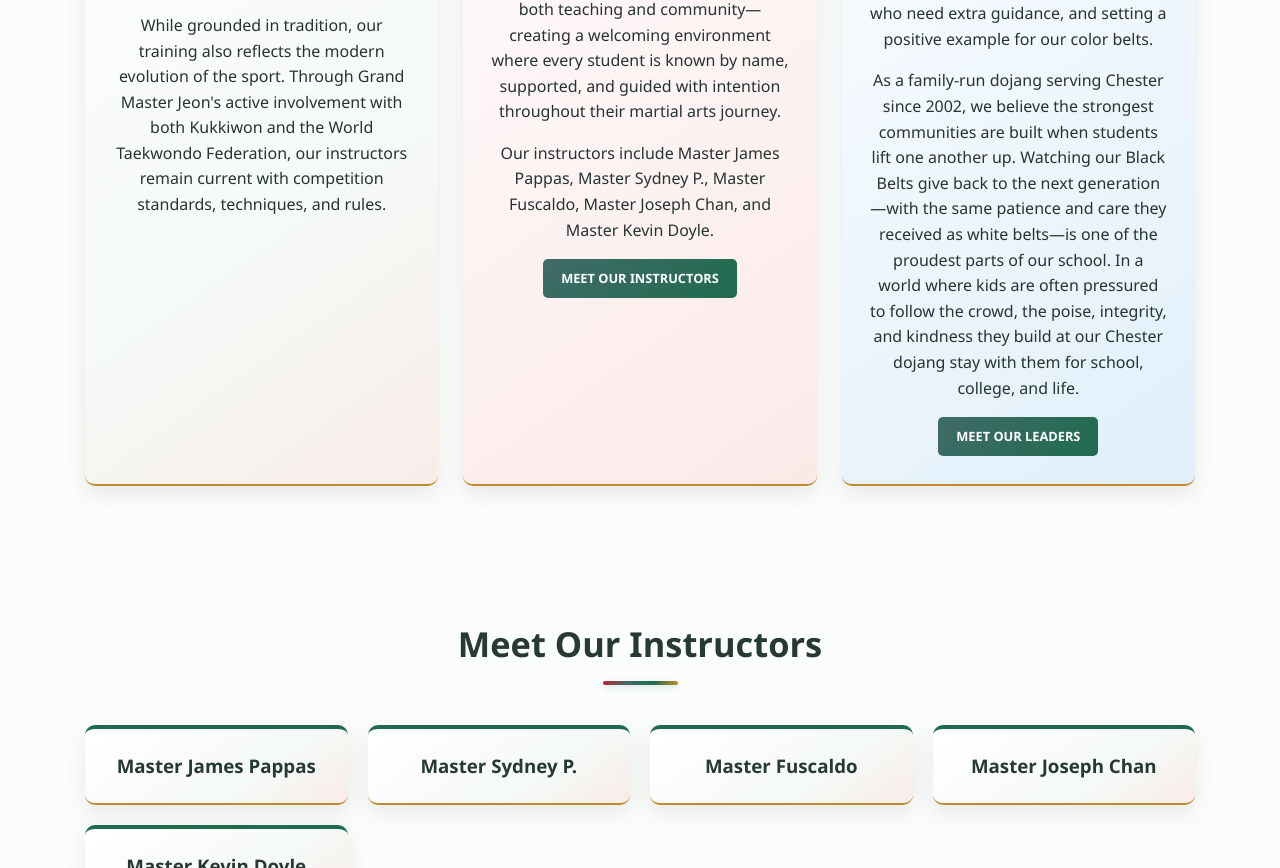
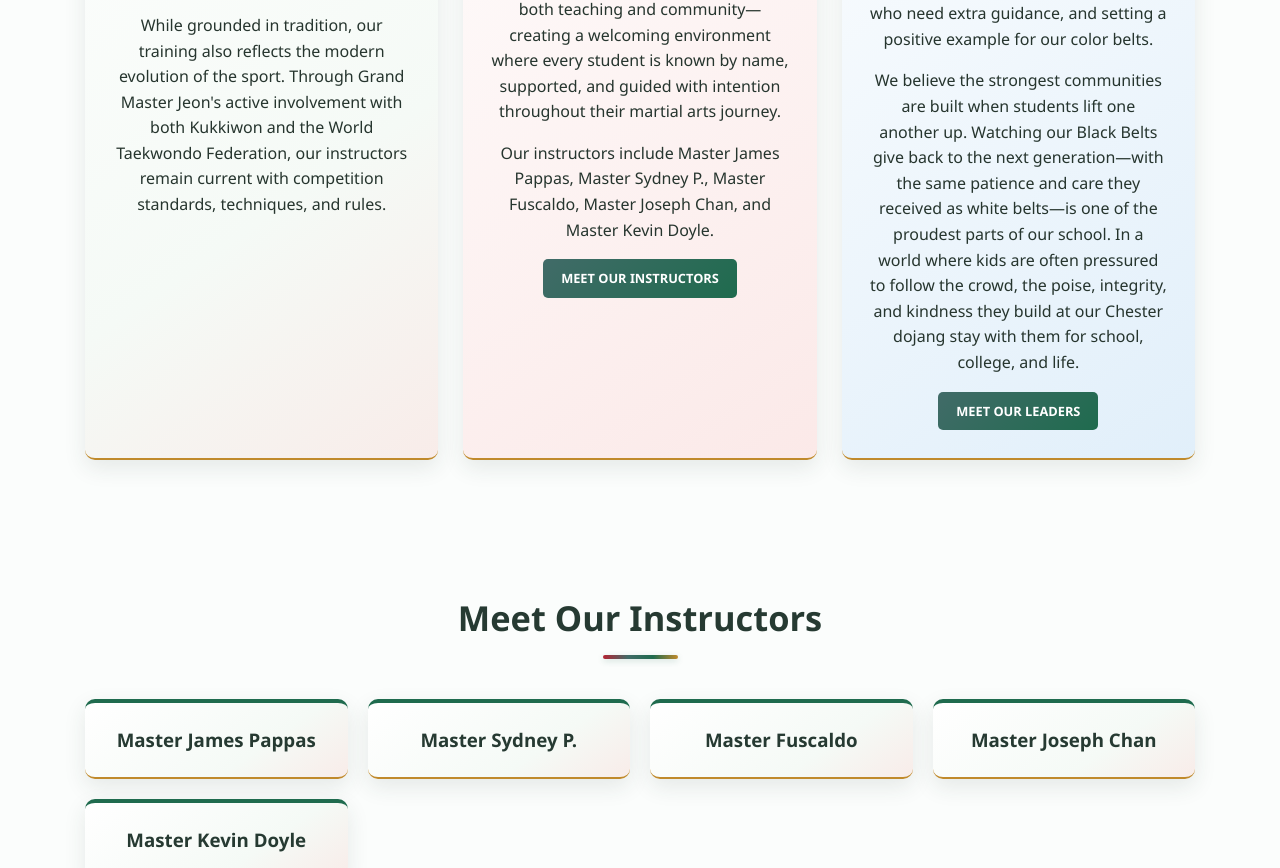
Before and after one commit to Masterjeon1/A-Plus-Grand-Master-Jeon-Taekwondo, a plain HTML site: page index.html in a window 1280 px wide. Shown: the part 2197-3065 px from the top of the page. Drawn offline with Linux system fonts and the light colour scheme.

Commit message:
Remove family-run phrase from leadership copy
Co-authored-by: Copilot <223556219+Copilot@users.noreply.github.com>

```diff
--- a/index.html
+++ b/index.html
@@ -248,7 +248,7 @@
             <div class="card">
                 <h3>Leadership &amp; Mentorship Program</h3>
                 <p>Earning a black belt is not the finish line. It is the foundation for becoming a confident, compassionate leader in life. Guided directly by Grand Master Jeon, our Leadership &amp; Mentorship Program invites dedicated Black Belt students to step onto the mat alongside him—helping teach classes, supporting peers who need extra guidance, and setting a positive example for our color belts.</p>
-                <p>As a family-run dojang serving Chester since 2002, we believe the strongest communities are built when students lift one another up. Watching our Black Belts give back to the next generation—with the same patience and care they received as white belts—is one of the proudest parts of our school. In a world where kids are often pressured to follow the crowd, the poise, integrity, and kindness they build at our Chester dojang stay with them for school, college, and life.</p>
+                <p>We believe the strongest communities are built when students lift one another up. Watching our Black Belts give back to the next generation—with the same patience and care they received as white belts—is one of the proudest parts of our school. In a world where kids are often pressured to follow the crowd, the poise, integrity, and kindness they build at our Chester dojang stay with them for school, college, and life.</p>
                 <a href="#black-belt-leaders" class="shop-btn">Meet Our Leaders</a>
             </div>
         </div>
```
